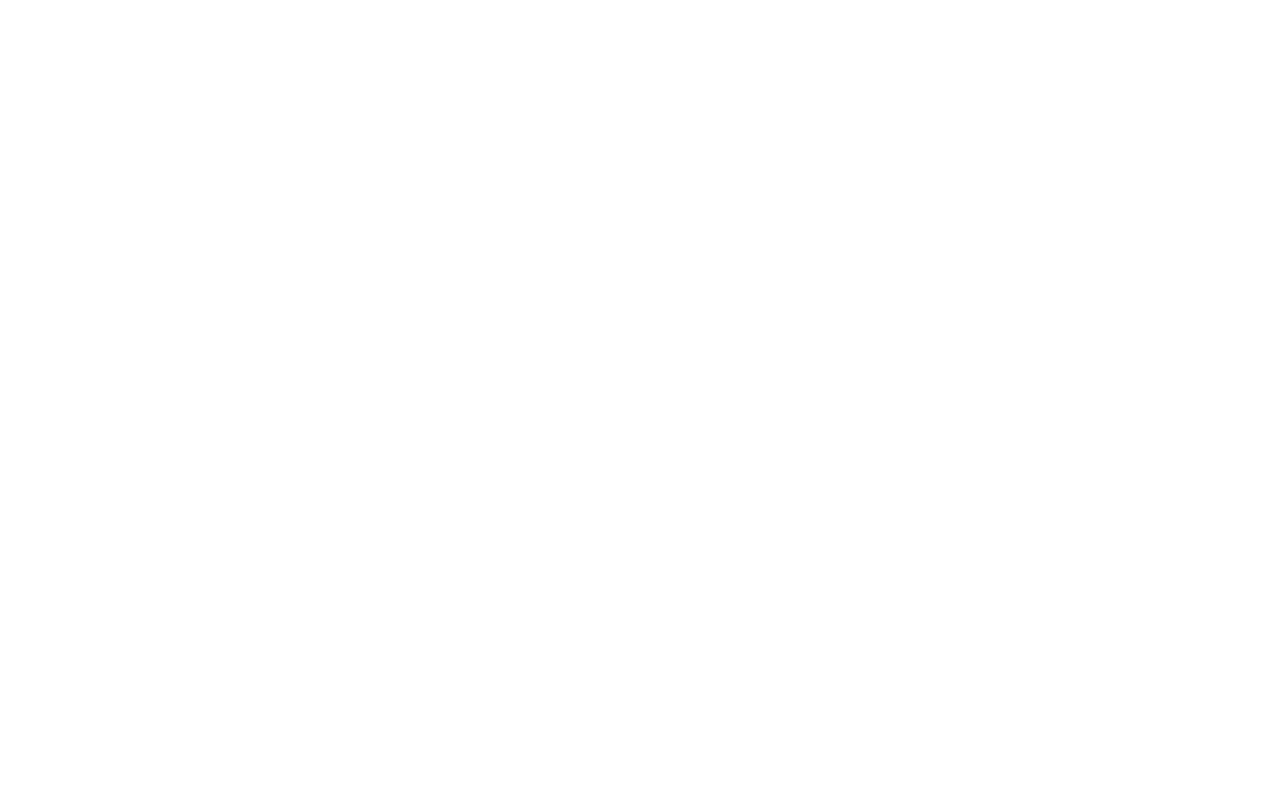
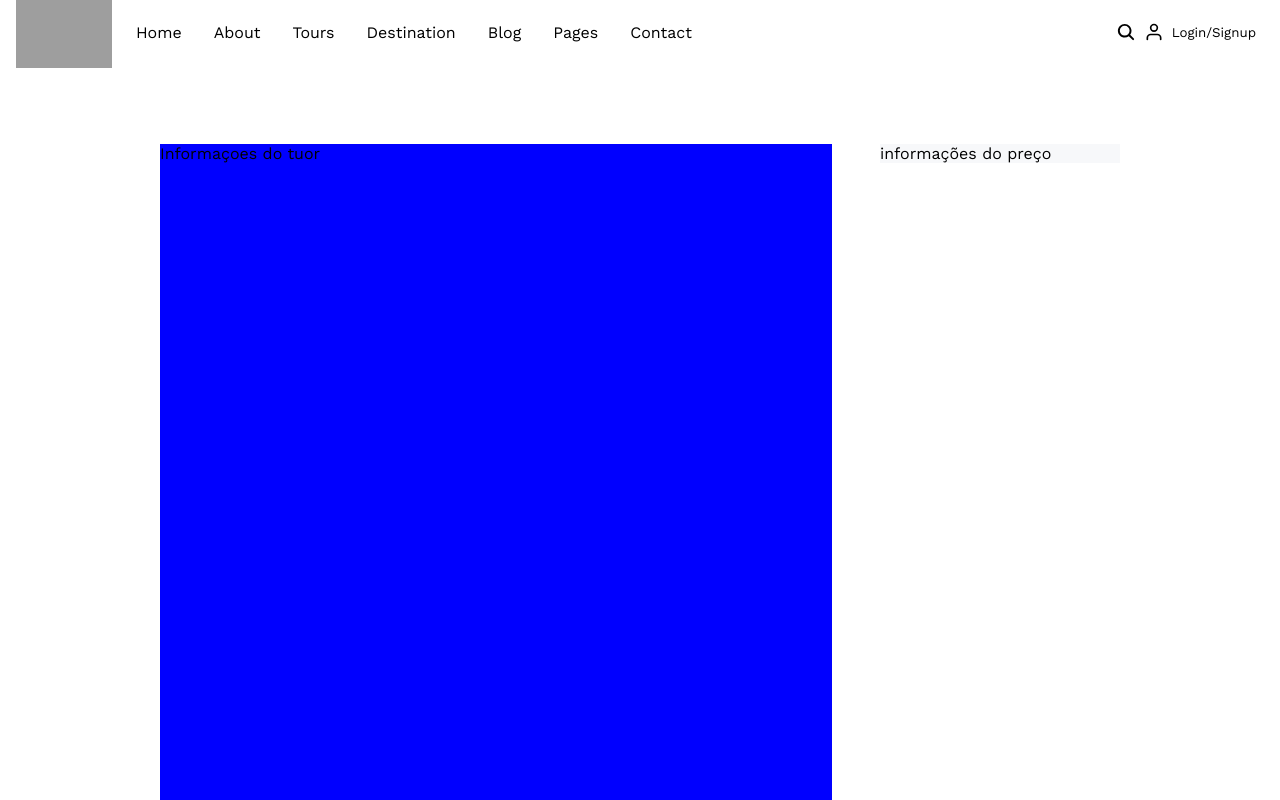
Before and after one commit to BuenoMVP/Desafio_3_PB_Compass, a React (Vite) app: page /View in a window 1280 px wide. Before the commit this address had no page. Shown: the top 800 px of the page. Built offline with nearby package versions, Linux system fonts and the light colour scheme; grey boxes are pictures that could not be loaded.

Commit message:
feat: add TuorView page

```diff
--- a/src/App.tsx
+++ b/src/App.tsx
@@ -1,6 +1,7 @@
 import { BrowserRouter, Route, Routes } from "react-router-dom"
 import Home from "./Frontend/Pages/Home"
 import Tuors from "./Frontend/Pages/Tuors"
+import TuorView from "./Frontend/Pages/TuorView"
 
 function App() {
 
@@ -9,6 +10,7 @@ function App() {
       <Routes>
         <Route path="/" element={<Home />}/>
         <Route path="/Tuors" element={<Tuors />}/>
+        <Route path="/View" element={<TuorView />}/>
       </Routes>
     </BrowserRouter>
   )
--- a/src/Frontend/Components/InputIconText/index.tsx
+++ b/src/Frontend/Components/InputIconText/index.tsx
@@ -4,7 +4,7 @@ import style from './style.module.css'
 const InputIconText = (props: InputIconTextProps) => {
   return (
     <section className={style.section}>
-        <span className="cursiveText">{props.title}</span>
+        <span className="cursiveText blueText">{props.title}</span>
         <div>
             <>{props.icon}</>
             <input
--- a/src/Frontend/Components/TitleSection/index.tsx
+++ b/src/Frontend/Components/TitleSection/index.tsx
@@ -13,7 +13,7 @@ const TitleSection = (props: Props) => {
             <span className='cursiveText redText boldText'>{props.cursive}</span>
             <div className={style.line}/>
         </div>
-        <p className='boldText'>{props.title}</p>
+        <p className='boldText blueText'>{props.title}</p>
     </section>
   )
 }
--- /dev/null
+++ b/src/Frontend/Pages/TuorView.tsx
@@ -0,0 +1,23 @@
+import Footer from '../Components/Footer'
+import Header from '../Components/Header'
+import global from './global.module.css'
+import style from './tuorView.module.css'
+
+const TuorView = () => {
+  return (
+    <main className={style.pageContent}>
+        <Header />
+        <section className={`${global.contentSection} ${global.lastContentSection} ${style.section}`}>
+          <aside className={style.tuorBox}>
+            Informaçoes do tuor
+          </aside>
+          <aside className={style.priceBox}>
+            informações do preço
+          </aside>
+        </section>
+        <Footer />
+    </main>
+  )
+}
+
+export default TuorView
--- a/src/Frontend/Pages/home.module.css
+++ b/src/Frontend/Pages/home.module.css
@@ -33,13 +33,13 @@
 
 .section {
     position: relative;
-    padding-top: 10rem;
+    margin-top: 10rem;
 }
 
 .formBox {
     width: 100%;
     position: absolute;
     padding: 0 10rem;
-    top: -3rem;
+    top: -13rem;
     z-index: 1;
 }
--- /dev/null
+++ b/src/Frontend/Pages/tuorView.module.css
@@ -0,0 +1,22 @@
+.section {
+    display: flex;
+    flex-direction: row;
+    margin-top: 5rem;
+    justify-content: center;
+    align-items: start;
+    width: 100%;
+    height: 100vh;
+    gap: 3rem;
+
+    .tuorBox {
+        background-color: blue;
+        width: 70%;
+        height: 100%;
+    }
+
+    .priceBox {
+        background-color: #F7F8FA;
+        width: 25%;
+        height: auto;
+    }
+}
--- a/src/index.css
+++ b/src/index.css
@@ -8,8 +8,12 @@
   font-size: 14px;
 }
 
-.redText{
+.redText {
   color: #FC5056
+}
+
+.blueText {
+  color: #051036
 }
 
 .boldText{
```
